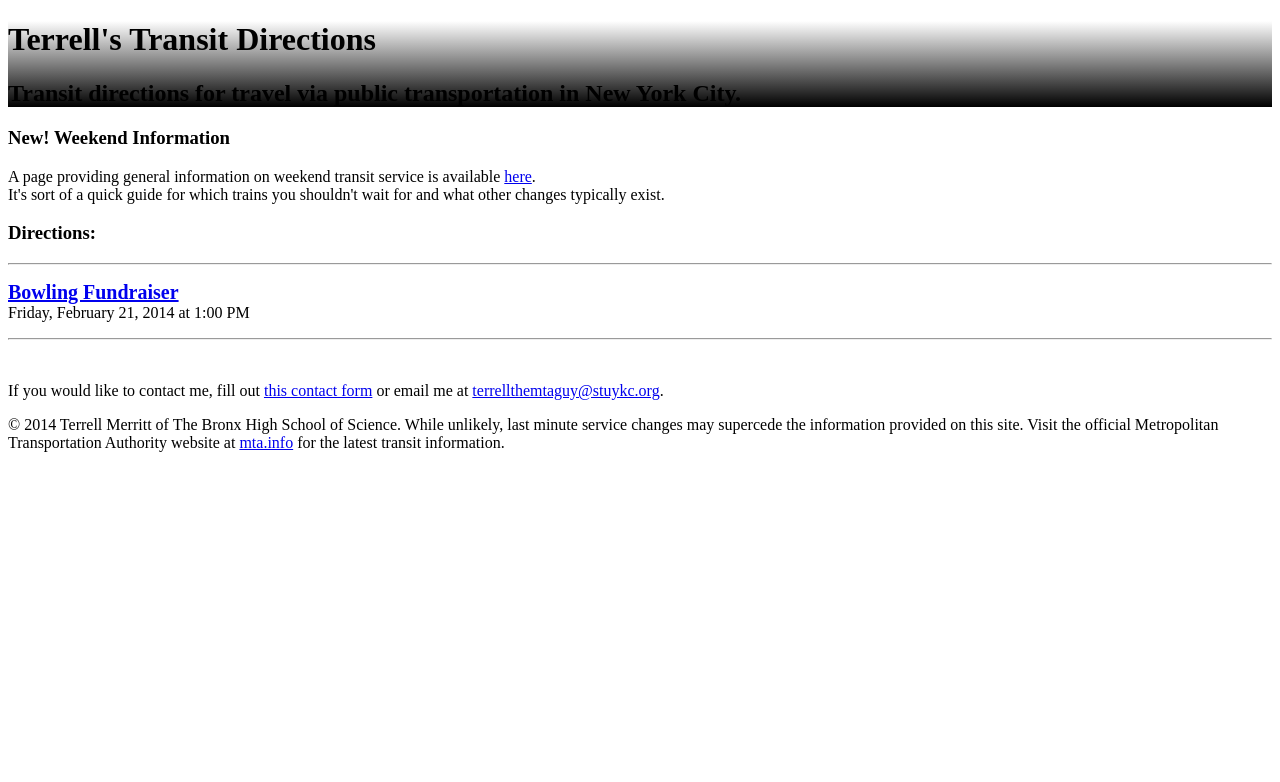
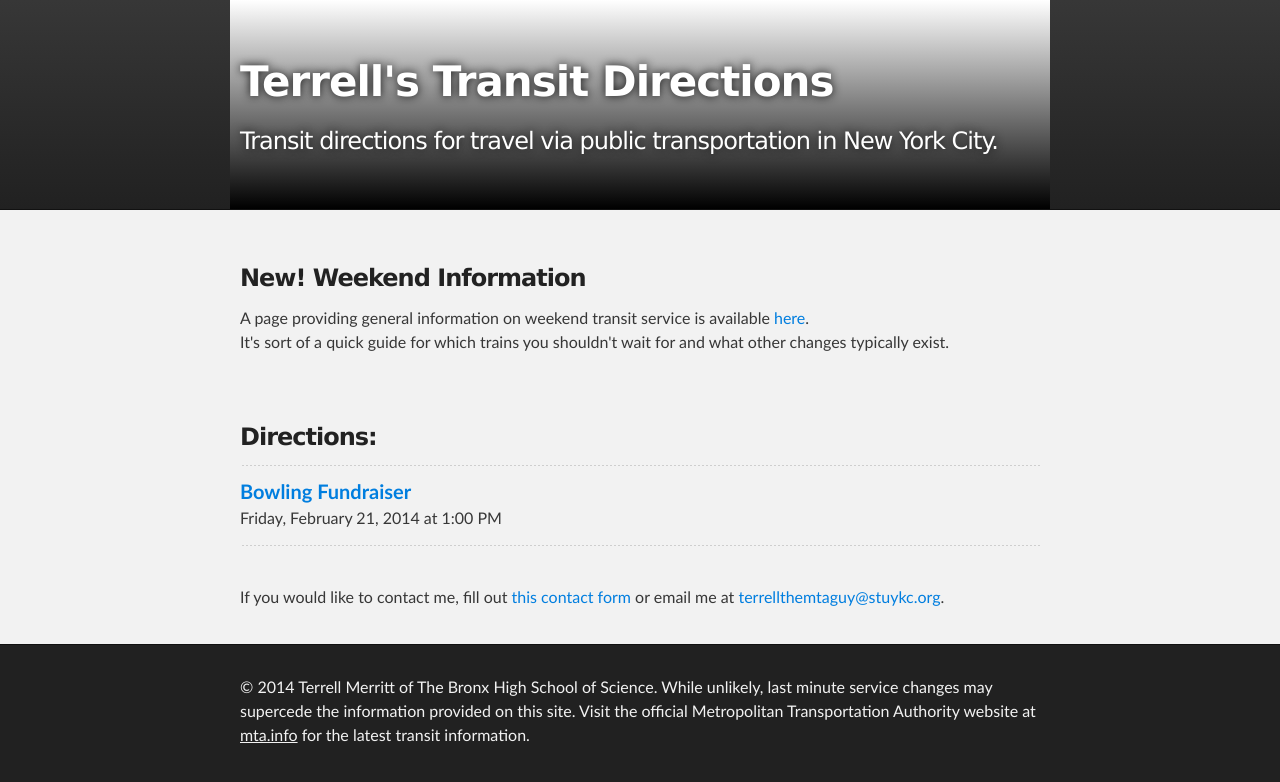
Before and after one commit to terrellthemtaguy/terrellthemtaguy.github.io, a Jekyll site: the page built from index.html, in a window 1280 px wide. Shown: the top 782 px of the page. Built offline with Jekyll 4.4.1, drawn with Linux system fonts in a browser that asks for light colours.

Commit message:
Fix stylesheet issue in adding gradient

```diff
--- a/_layouts/default.html
+++ b/_layouts/default.html
@@ -5,7 +5,7 @@
     <meta charset='utf-8' />
     <meta http-equiv="X-UA-Compatible" content="chrome=1" />
     <meta name="description" content="Terrell&#39;s Transit Directions : Transit directions for travel via public transportation in New York City." />
-    <link rel="stylesheet" type="text/css" media="screen" href="/stylesheets/header.css">
+    <link rel="stylesheet" type="text/css" media="screen" href="/stylesheets/stylesheet.css">
     <title>{% unless page.url =='/index.html' %} {{ page.title }} | {% endunless %} Terrell's Transit Directions</title>
 </head>
 
--- a/stylesheets/header.css
+++ /dev/null
@@ -1,8 +0,0 @@
-header{
-background-image: -ms-linear-gradient(top, #FFFFFF 0%, #000000 100%);
-background-image: -moz-linear-gradient(top, #FFFFFF 0%, #000000 100%);
-background-image: -o-linear-gradient(top, #FFFFFF 0%, #000000 100%);
-background-image: -webkit-gradient(linear, left top, left bottom, color-stop(0, #FFFFFF), color-stop(1, #000000));
-background-image: -webkit-linear-gradient(top, #FFFFFF 0%, #000000 100%);
-background-image: linear-gradient(to bottom, #FFFFFF 0%, #000000 100%);
-}
--- a/stylesheets/stylesheet.css
+++ b/stylesheets/stylesheet.css
@@ -47,6 +47,15 @@
 /*******************************************************************************
 Theme Styles
 *******************************************************************************/
+
+header{
+background-image: -ms-linear-gradient(top, #FFFFFF 0%, #000000 100%);
+background-image: -moz-linear-gradient(top, #FFFFFF 0%, #000000 100%);
+background-image: -o-linear-gradient(top, #FFFFFF 0%, #000000 100%);
+background-image: -webkit-gradient(linear, left top, left bottom, color-stop(0, #FFFFFF), color-stop(1, #000000));
+background-image: -webkit-linear-gradient(top, #FFFFFF 0%, #000000 100%);
+background-image: linear-gradient(to bottom, #FFFFFF 0%, #000000 100%);
+}
 
 body {
   box-sizing: border-box;
```
